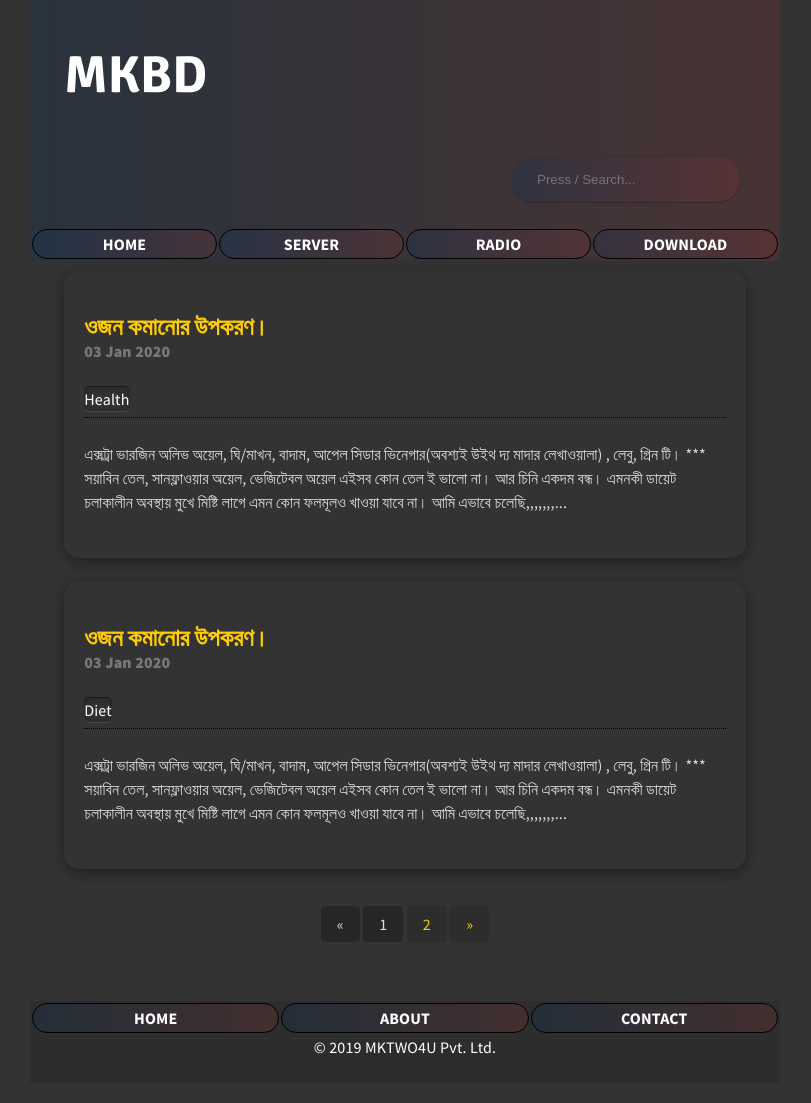
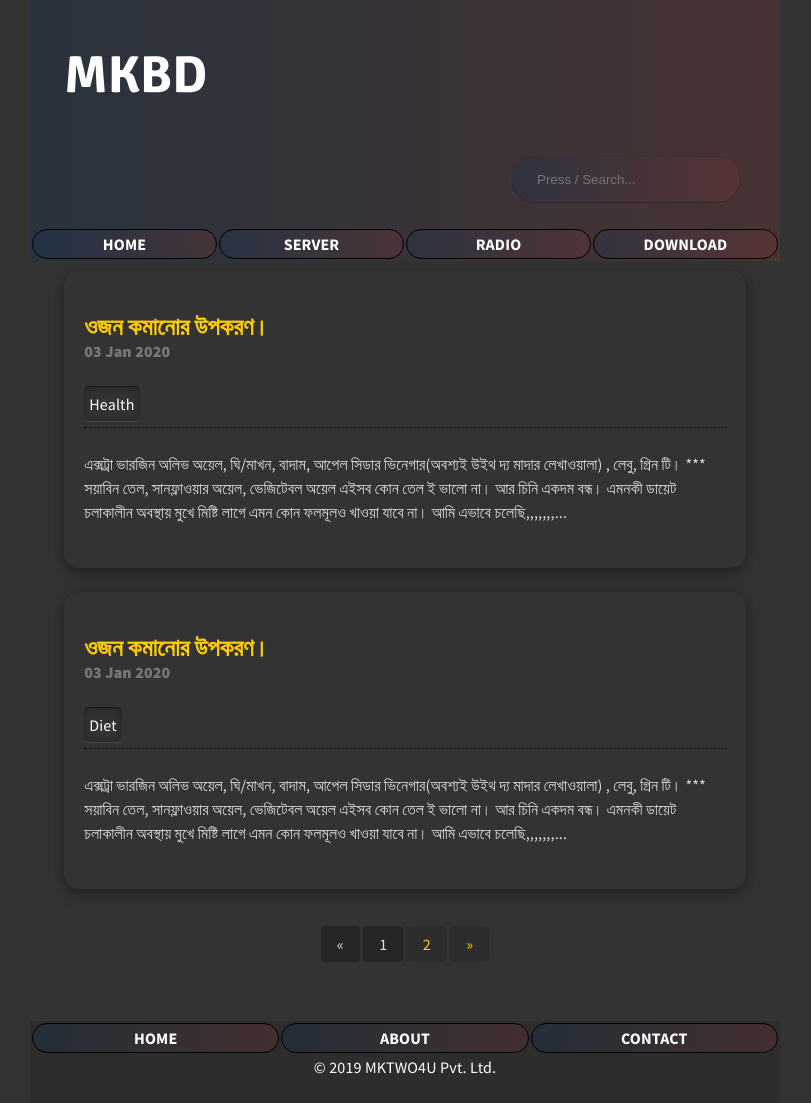
Before and after one commit to bdmilan/blog, a Jekyll site: the page built from index.html, in a window 1280 px wide. Shown: the whole page, without its empty margins (235-1046 px from the left). Built offline with Jekyll 4.4.1, drawn with Linux system fonts in a browser that asks for light colours; the list of posts is cut into pages by our own code.

Commit message:
Update custom.scss

```diff
--- a/_sass/custom.scss
+++ b/_sass/custom.scss
@@ -65,6 +65,7 @@ button,input,select,textarea,optgroup {
 .bodycat {
  /*! background-color:#2b2b2b; */color:#fff;
  max-width:100%;
+	padding: 5px;
 	display: inline-block;
  overflow-x:auto;
  -webkit-border-radius:5px;
```
